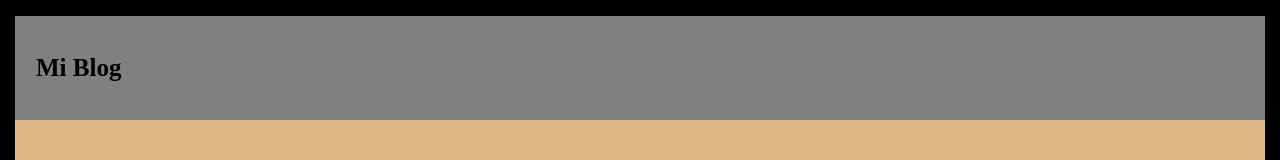
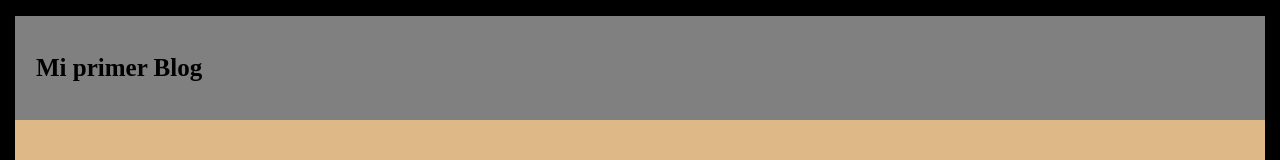
Before and after one commit to Antonella08/Mi-proyecto, a plain HTML site: page index.html in a window 1280 px wide. Shown: the top 160 px of the page. Drawn offline with Linux system fonts and the light colour scheme.

Commit message:
nuevo cambios

```diff
--- a/index.html
+++ b/index.html
@@ -17,7 +17,7 @@
 
      <div class="agrupar">
         <header class="cabecera">
-            <h1>Mi Blog</h1>
+            <h1>Mi primer Blog</h1>
         </header>
 
         <nav class="menu">
```
